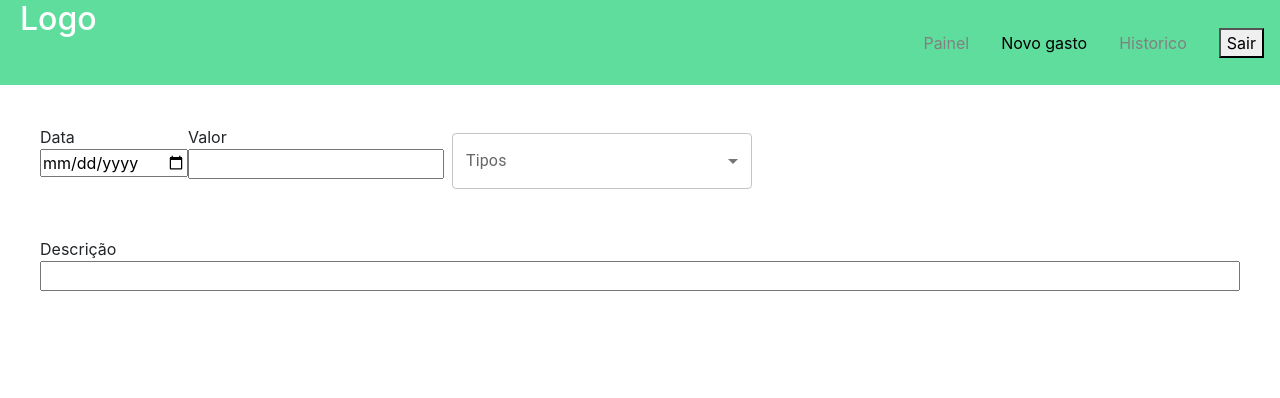
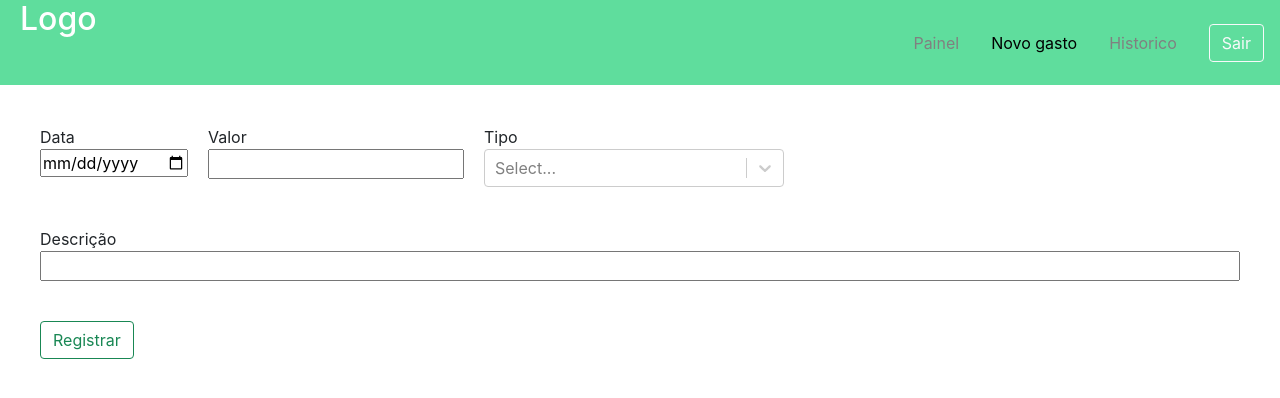
Before and after one commit to pvcdo/personal-finance, a React (Create React App) app: page /novogasto in a window 1280 px wide. Shown: the top 398 px of the page. Built offline with nearby package versions, Linux system fonts and the light colour scheme.

Commit message:
novoGasto refactoring, Login page new route

```diff
--- a/package.json
+++ b/package.json
@@ -6,16 +6,21 @@
     "@emotion/react": "^11.7.0",
     "@emotion/styled": "^11.6.0",
     "@material-ui/core": "^5.0.0-beta.5",
+    "@material-ui/lab": "^4.0.0-alpha.60",
+    "@mui/lab": "^5.0.0-alpha.58",
     "@mui/material": "^5.2.1",
     "@testing-library/jest-dom": "^5.15.0",
     "@testing-library/react": "^11.2.7",
     "@testing-library/user-event": "^12.8.3",
+    "date-fns": "^2.26.0",
     "material-ui": "^0.20.2",
     "react": "^17.0.2",
+    "react-bootstrap": "^2.0.2",
     "react-dom": "^17.0.2",
     "react-icons": "^4.3.1",
     "react-router-dom": "^6.0.2",
     "react-scripts": "4.0.3",
+    "react-select": "^5.2.1",
     "styled-components": "^5.3.3",
     "styled-reset": "^4.3.4",
     "web-vitals": "^1.1.2"
--- a/src/App.js
+++ b/src/App.js
@@ -7,6 +7,7 @@ import Login from './pages/Login'
 import Painel from './pages/Painel';
 import Historico from './pages/Historico';
 import NovoGasto from './pages/NovoGasto';
+import Cadastrar from './pages/Cadastrar';
 
 
 function App() {
@@ -17,6 +18,7 @@ function App() {
         <Route path='/painel' element={<Painel/>} />
         <Route path='/novogasto' element={<NovoGasto/>} />
         <Route path='/historico' element={<Historico/>} />
+        <Route path='/cadastrar' element={<Cadastrar/>} />
       </Routes>
     </BrowserRouter>
   );
--- a/src/components/Navbar/index.js
+++ b/src/components/Navbar/index.js
@@ -1,5 +1,6 @@
 import React from 'react';
 import {Nav,NavMenu,NavLink, Logo} from './style';
+import {Button} from 'react-bootstrap'
 
 const Navbar = () => {
 return (
@@ -17,9 +18,9 @@ return (
 				Historico
 			</NavLink>
 			<NavLink to='/' activeStyle>
-				<button>
+				<Button variant="outline-light">
 					Sair
-				</button>
+				</Button>
 			</NavLink>
 		</NavMenu>
 	</Nav>
--- a/src/components/OpenSelection/index.js
+++ b/src/components/OpenSelection/index.js
@@ -28,27 +28,26 @@ function getStyles(name, personName, theme) {
 
 export default function MultipleSelect(props) {
   const theme = useTheme();
-  const [personName, setPersonName] = React.useState([]);
+  const [tipoGasto, setTipoGasto] = React.useState([]);
 
   const handleChange = (event) => {
     const {
       target: { value },
     } = event;
-    setPersonName(
+    setTipoGasto(
       // On autofill we get a the stringified value.
       typeof value === 'string' ? value.split(',') : value,
     );
   };
 
   return (
-    <div>
-      <FormControl sx={{ m: 1, width: 300 }}>
+    <>
         <InputLabel id="demo-multiple-name-label">Tipos</InputLabel>
         <Select
           labelId="demo-multiple-name-label"
           id="demo-multiple-name"
           multiple
-          value={personName}
+          value={tipoGasto}
           onChange={handleChange}
           input={<OutlinedInput label="Name" />}
           MenuProps={MenuProps}
@@ -57,13 +56,12 @@ export default function MultipleSelect(props) {
             <MenuItem
               key={name}
               value={name}
-              style={getStyles(name, personName, theme)}
+              style={getStyles(name, tipoGasto, theme)}
             >
               {name}
             </MenuItem>
           ))}
         </Select>
-      </FormControl>
-    </div>
+    </>
   );
 }
--- a/src/pages/Login/index.js
+++ b/src/pages/Login/index.js
@@ -1,4 +1,5 @@
 import React from "react";
+import {Link} from 'react-router-dom'
 
 import {CampoInput,Cadastre,LoginForm, LoginArea, BotaoLogar} from './LoginComponents';
 import {Nav} from '../../components/Navbar/style';
@@ -33,7 +34,7 @@ class Login extends React.Component {
             <>
                 <Nav />
                 <LoginArea>
-                    <LoginForm method='post'>
+                    <LoginForm>
                         <label style={{color:'#666'}} for='usuario'>e-mail:</label>
                         <br/>
                         <CampoInput
@@ -55,16 +56,19 @@ class Login extends React.Component {
                         />
                         <br/>
                         <br/>
-                        <BotaoLogar
-                            type="submit"
-                            onClick={this.handleSubmit}
-                            href='/painel'
-                        >Logar</BotaoLogar>
+                        <Link to='/painel' activeStyle>
+                            <BotaoLogar
+                                type="submit"
+                                //onClick={this.handleSubmit}
+                            >
+                                Logar
+                            </BotaoLogar>
+                        </Link>
                         <br/>
                         <br/>
                     </LoginForm>
                     <Cadastre>
-                        <p style={{color: '#666'}}>Não tem login? <a style={{color: '#666'}} href="/painel">Cadastre-se!</a></p>
+                        <p style={{color: '#666'}}>Não tem login? <a style={{color: '#666'}} href="/cadastrar">Cadastre-se!</a></p>
                     </Cadastre>
                 </LoginArea>
             </>
--- a/src/pages/NovoGasto/index.js
+++ b/src/pages/NovoGasto/index.js
@@ -1,5 +1,6 @@
 import Navbar from '../../components/Navbar';
-import MultipleSelect from '../../components/OpenSelection'
+import Select from 'react-select';
+import Button from 'react-bootstrap/Button'
 
 import React from "react";
 
@@ -8,9 +9,19 @@ const formStyle = {
     margin: '40px'
 };
 
-const divStyle = {
+const divSecLineStyle = {
+    marginRight: "20px"
+}
+
+const divDescStyle = {
     width:'100%'
 };
+
+const options = [
+    { value: 'cc', label: 'Cartão de crédito' },
+    { value: 'bernardo', label: 'Bernardo' },
+    { value: 'casa', label: 'Casa' }
+]
 
 const NovoGasto = () => {
     return(
@@ -18,29 +29,39 @@ const NovoGasto = () => {
             <Navbar/>
             <form>
                 <div style={formStyle}>
-                    <div>
+                    <div style={divSecLineStyle}>
                         <label for='data'>Data</label>
                         <br/>
                         <input id='data' type='date' value=''/>
                     </div>
-                    <div>
+                    <div style={divSecLineStyle}>
                         <label for='valor'>Valor</label>
                         <br/>
                         <input id='valor' type='number' value=''/>
                     </div>
-                    <div style={{display: 'flex', flexDirection:'row'}}>
-                        <MultipleSelect options={[
-                            'c/c',
-                            'Bernardo',
-                        ]} />
+                    <div style={{width:'300px'}}>
+                        <label for='tipo'>Tipo</label>
+                        <br/>
+                        <Select
+                            options={options}
+                        />
                     </div>
                 </div>
                 <div style={formStyle}>
-                    <div style={divStyle}>
+                    <div style={divDescStyle}>
                         <label for='descricao'>Descrição</label>
                         <br/>
-                        <input style={{width:'100%'}} id='descricao' type='text' value=''/>
+                        <input
+                            style={{width:'100%'}}
+                            id='descricao'
+                            type='text'
+                        />
                     </div>
+                </div>
+                <div style={formStyle}>
+                    <Button variant="outline-success">
+                        Registrar
+                    </Button>
                 </div>
             </form>
         </>
```
Also changed, not shown: src/components/Button/index.js (added), 1 other file (tests, documents, lock files or other folders).
